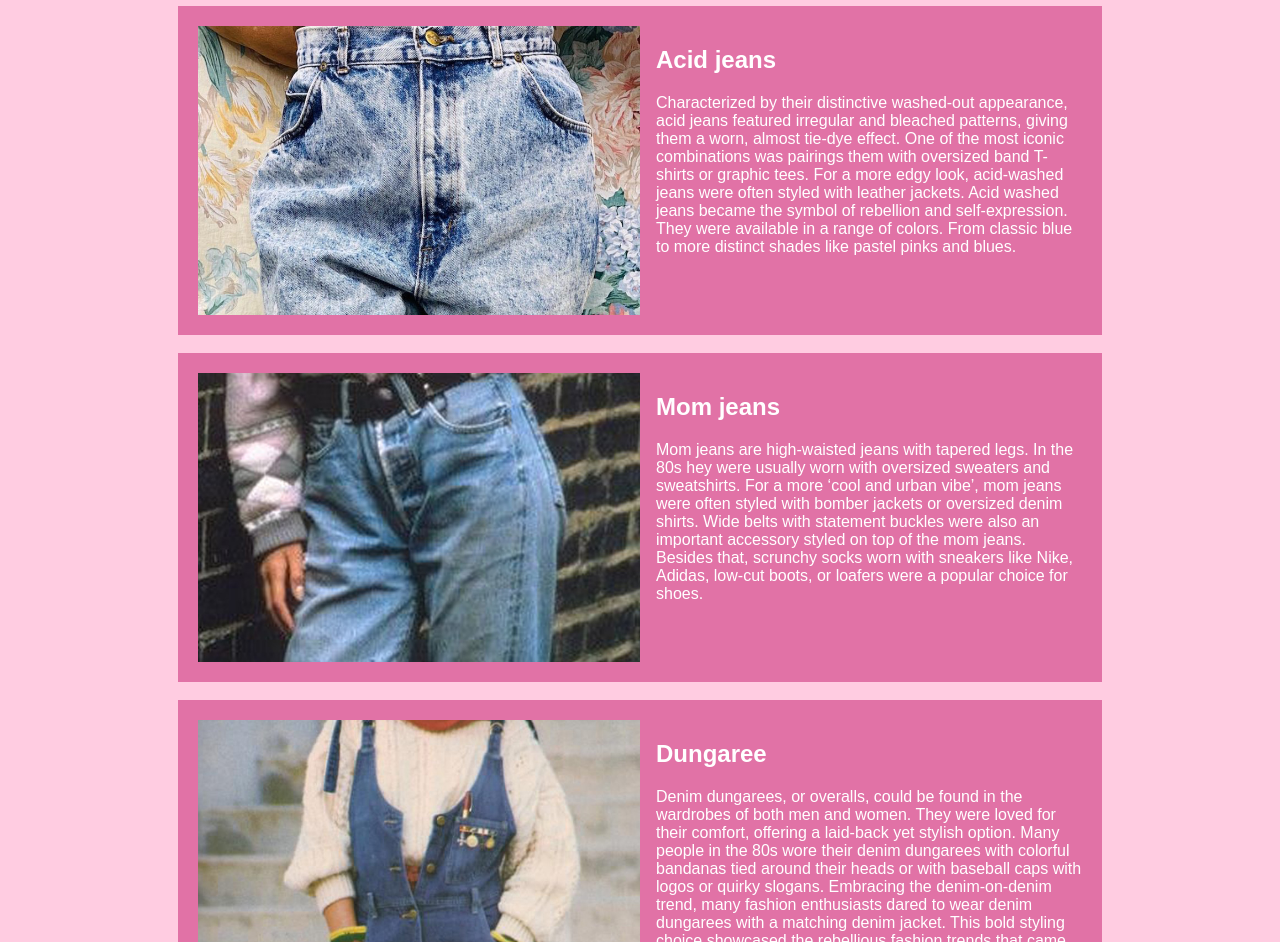
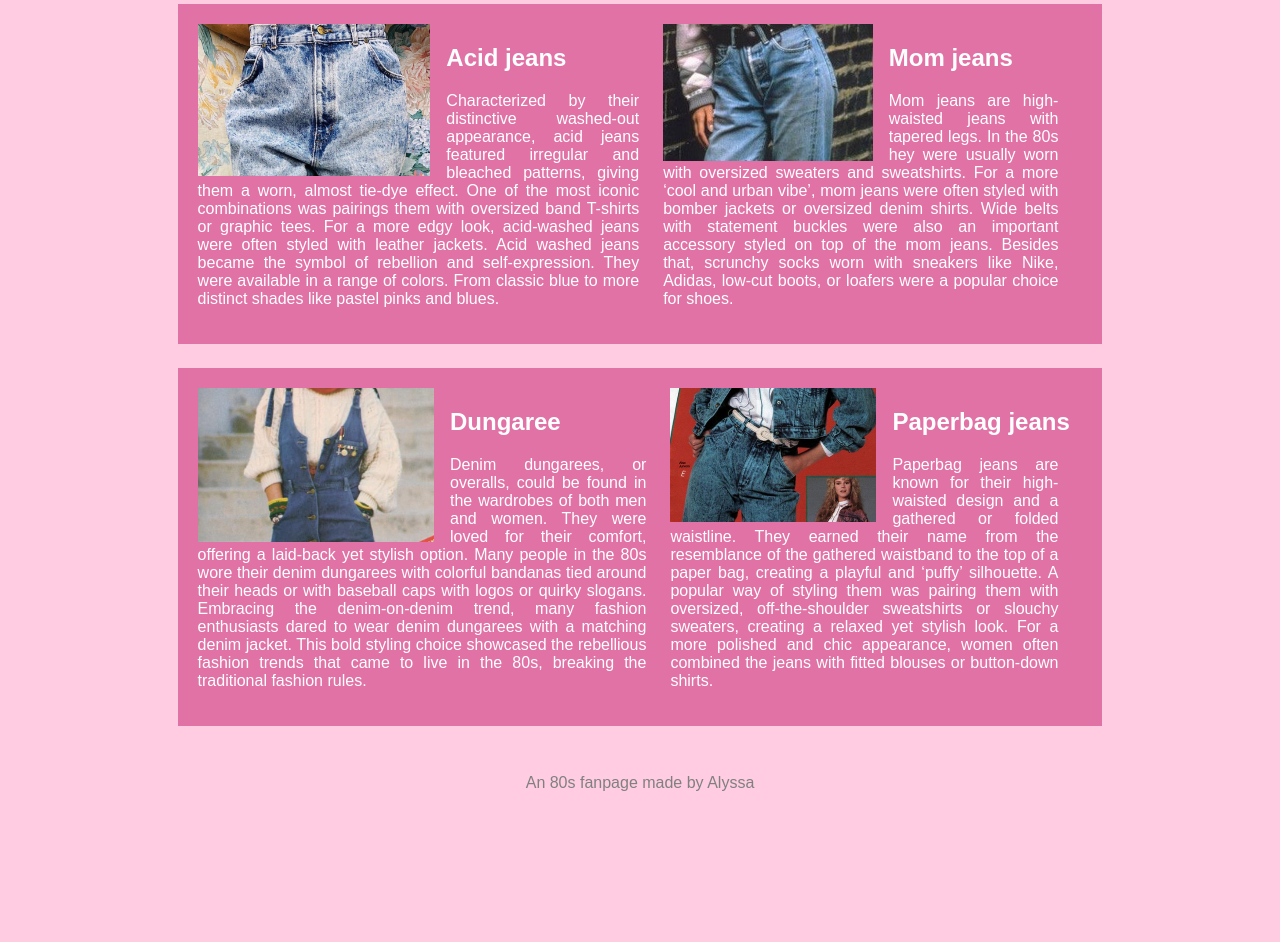
Before and after one commit to Alyssa888/80sfashion, a plain HTML site: page pants.html in a window 1280 px wide. Shown: the part 153-1095 px from the top of the page. After the commit the page ends 953 px from the top, so only its background shows below. Drawn offline with Linux system fonts and the light colour scheme.

Commit message:
Herkansing

```diff
--- a/css/styles.css
+++ b/css/styles.css
@@ -5,12 +5,19 @@ body {
   color: grey
 }
 
+body {
+  text-align: left;
+  /* Bron: GeeksforGeeks https://www.geeksforgeeks.org/how-to-wrap-the-text-around-an-image-using-html-and-css/*/
+}
+
+
 nav {
   display: flex;
   justify-content: center;
   background-color: rgb(225, 114, 166);
   font-size: 1.5em;
   font-family: 'Lucida Grande', sans-serif;
+
 
 
 }
@@ -31,6 +38,7 @@ a {
   padding: 0.5em;
   background-color: white;
   border-radius: 0.2em;
+  transition: color 250ms ease;
 
 
 }
@@ -45,19 +53,24 @@ a:hover {
   display: flex;
   flex-direction: row;
   width: 70%;
-  margin: 0 auto;
+  margin: 1.5em auto;
   background-color: rgb(225, 114, 166);
   padding: 20px;
   color: white;
+
 }
 
 .container div {
   width: 50%;
 }
 
+
+
 img {
   width: 50%;
   margin: 0 1em 0 0;
+  float: left;
+  /* Bron: GeeksforGeeks https://www.geeksforgeeks.org/how-to-wrap-the-text-around-an-image-using-html-and-css/*/
 }
 
 .home {
@@ -65,3 +78,20 @@ img {
   justify-content: center;
 
 }
+
+p {
+  padding-right: 1.5em;
+  text-align: justify;
+  /* Bron: GeeksforGeeks https://www.geeksforgeeks.org/how-to-wrap-the-text-around-an-image-using-html-and-css/*/
+}
+
+main {
+  margin-top: 1.5em;
+
+
+}
+
+footer {
+  padding-top: 1.5em;
+  text-align: center;
+}
--- a/pants.html
+++ b/pants.html
@@ -9,23 +9,26 @@
 </head>
 
 <body>
-  <main>
+  <header>
+    <h1>1980's Fashion Pants</h1>
+
     <nav>
       <a href="index.html">Home</a>
       <a href="pants.html">Pants</a>
       <a href="shoes.html">Shoes</a>
       <a href="jackets.html">Jackets</a>
 
-    </nav> <br>
-    <header>
-      <h1>1980's Fashion Pants</h1>
+    </nav>
   </header>
+  <main>
 
-    <article class="container">
+
+    <div class="container">
+
+      <article>
         <img src="images/acidjeans2.jpg"
           alt="Jeans that look like the have been soaked in acid and that have lighter and darker spots in the denim">
         <!-- Bron: Pinterest https://nl.pinterest.com/pin/467178161349671896/ -->
-      <div>
         <h2>Acid jeans</h2>
         <p>Characterized by their distinctive washed-out appearance, acid jeans featured irregular and bleached
           patterns, giving them a worn, almost tie-dye effect.
@@ -35,29 +38,27 @@
           shades like pastel pinks and blues.
         </p>
 
-      </div>
       </article>
-    <br>
 
-    <article class="container">
+      <article>
         <img src="images/momjeans2.jpg" alt="Wide jeans that were worn by a lot of moms in the 80s">
         <!-- Bron: Pinterest https://nl.pinterest.com/pin/712131759867577861/-->
-      <div>
         <h2>Mom jeans</h2>
         <p>Mom jeans are high-waisted jeans with tapered legs. In the 80s hey were usually worn with oversized sweaters
           and sweatshirts. For a more ‘cool and urban vibe’, mom jeans were often styled with bomber jackets or
           oversized denim shirts. Wide belts with statement buckles were also an important accessory styled on top of
           the mom jeans. Besides that, scrunchy socks worn with sneakers like Nike, Adidas, low-cut boots, or loafers
           were a popular choice for shoes. </p>
+      </article>
+    </div>
 
-      </div>
-    </article>
-    <br>
 
-    <article class="container">
+
+    <div class="container">
+
+      <article>
         <img src="images/jumpsuit2.jpg" alt="Denim jumpsuit">
         <!-- Bron Pinterest https://nl.pinterest.com/pin/712131759867579379/-->
-      <div>
         <h2>Dungaree</h2>
         <p>Denim dungarees, or overalls, could be found in the wardrobes of both men and women. They were loved for
           their comfort, offering a laid-back yet stylish option. Many people in the 80s wore their denim dungarees with
@@ -66,14 +67,12 @@
           This bold styling choice showcased the rebellious fashion trends that came to live in the 80s, breaking the
           traditional fashion rules. </p>
 
-      </div>
       </article>
-    <br>
-    <article class="container">
+
+
+      <article>
         <img src="images/paperbag2.jpg" alt="Jeans that fit like a paperbag.">
         <!-- Bron: Pinterest https://nl.pinterest.com/pin/712131759867577907/ -->
-
-      <div>
         <h2>Paperbag jeans</h2>
         <p>Paperbag jeans are known for their high-waisted design and a gathered or folded waistline. They earned their
           name from the resemblance of the gathered waistband to the top of a paper bag, creating a playful and ‘puffy’
@@ -81,8 +80,8 @@
           slouchy sweaters, creating a relaxed yet stylish look. For a more polished and chic appearance, women often
           combined the jeans with fitted blouses or button-down shirts. </p>
 
+      </article>
     </div>
-    </article>
 
   </main>
   <footer> An 80s fanpage made by Alyssa</footer>
```
Also changed, not shown: index.html (+9 -6 lines), jackets.html (+11 -8 lines), shoes.html (+25 -20 lines), images/80s.jpg (added), images/pantscollage.jpg (added). Lines whose indentation alone changed are shown as unchanged.
